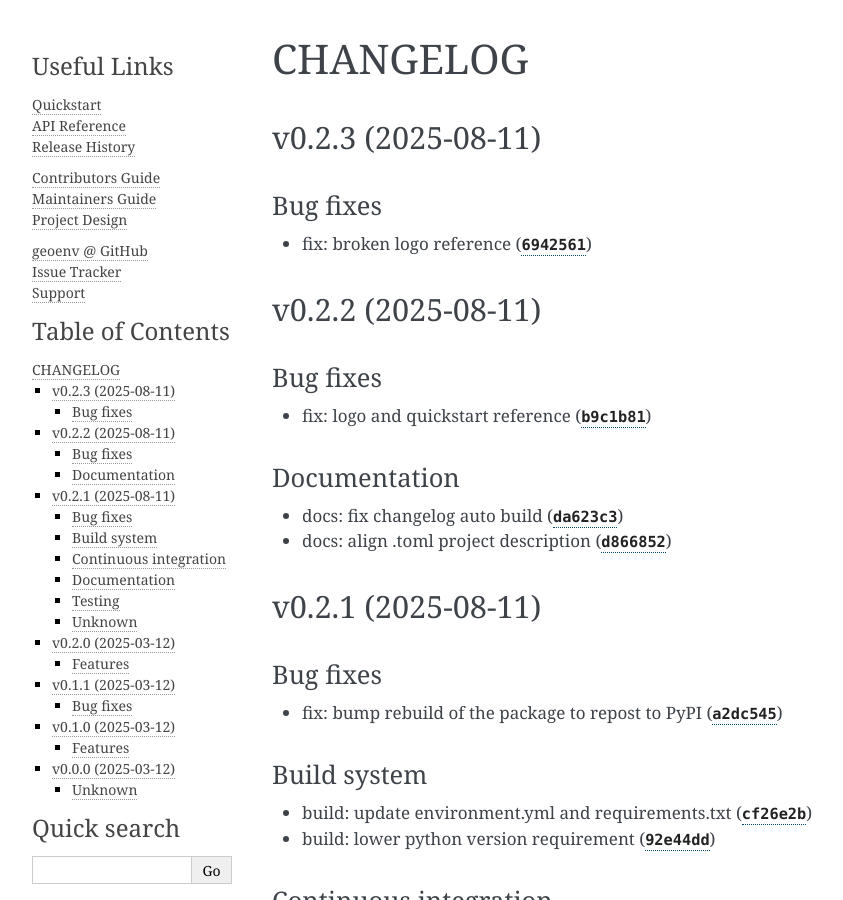
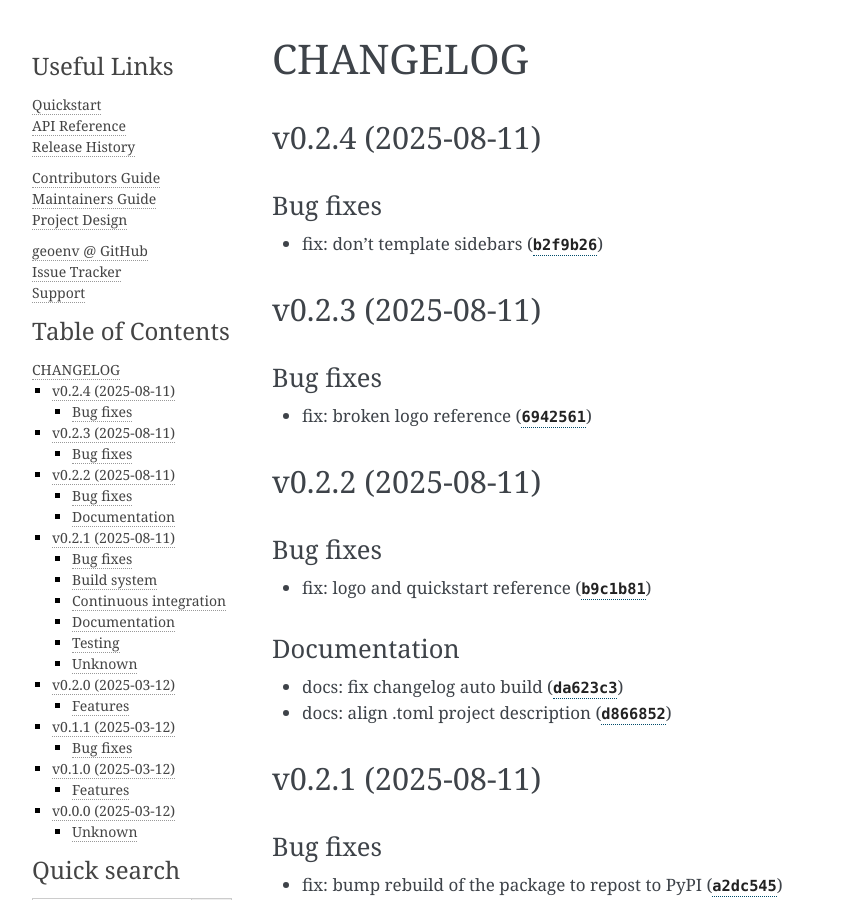
Before and after one commit to clnsmth/geoenv, a Sphinx documentation site: the page built from docs/source/CHANGELOG.md, in a window 1280 px wide and 900 px high. Shown: the whole window, without its empty margins (148-991 px from the left). Built offline with Sphinx 7.4.7, drawn with Linux system fonts in a browser that asks for light colours.

Commit message:
0.2.4
Automatically generated by python-semantic-release

```diff
--- a/docs/source/CHANGELOG.md
+++ b/docs/source/CHANGELOG.md
@@ -2,6 +2,13 @@
 # CHANGELOG
 
 
+
+## v0.2.4 (2025-08-11)
+
+
+### Bug fixes
+
+* fix: don't template sidebars ([`b2f9b26`](https://github.com/clnsmth/geoenv/commit/b2f9b265d23af915f48d2d069a7e79bb3149d439))
 
 ## v0.2.3 (2025-08-11)
 
--- a/pyproject.toml
+++ b/pyproject.toml
@@ -1,6 +1,6 @@
 [tool.poetry]
 name = "geoenv"
-version = "0.2.3"
+version = "0.2.4"
 description = "Map geometries to environmental semantics"
 authors = ["Colin Smith <colin.smith@wisc.edu>"]
 maintainers = ["Colin Smith <colin.smith@wisc.edu>"]
```
